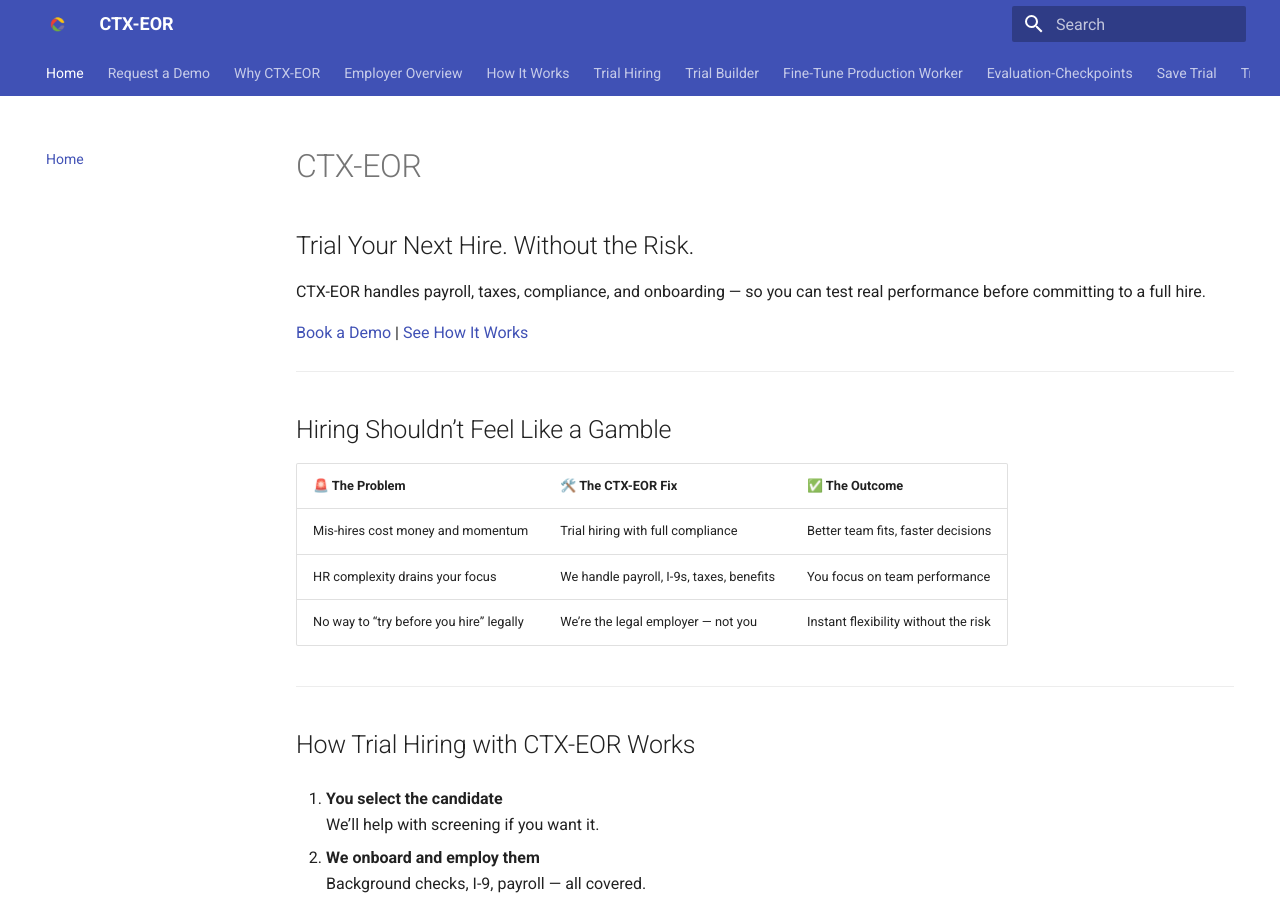
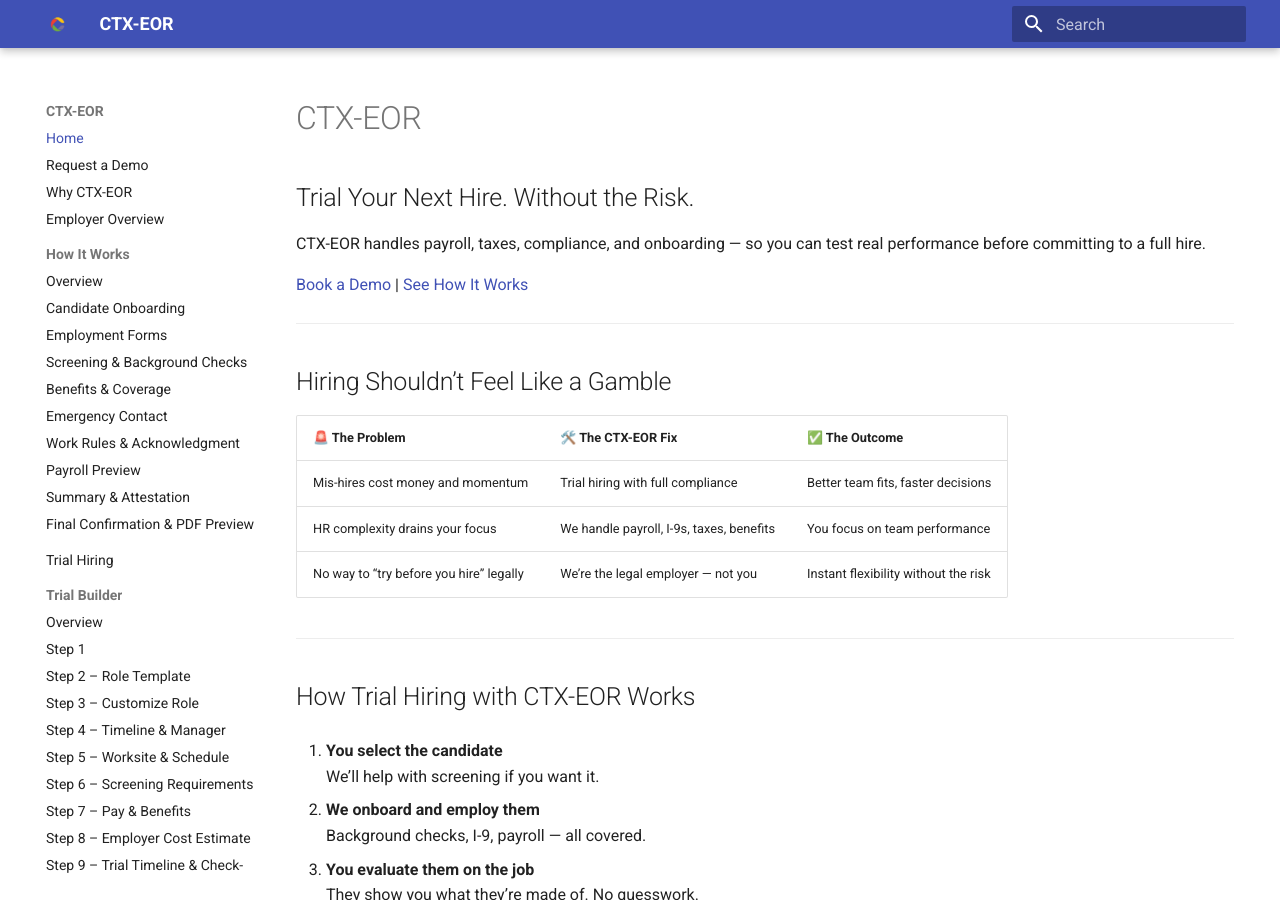
Before and after one commit to cirrusflyer275ds/ctx-eor-site, an MkDocs documentation site: the page built from docs/index.md, in a window 1280 px wide and 900 px high. Built offline with MkDocs 1.6.1 and Material for MkDocs 9.7.7, drawn with Linux system fonts in a browser that asks for light colours.

Commit message:
Update mkdocs.yml

```diff
--- a/mkdocs.yml
+++ b/mkdocs.yml
@@ -5,8 +5,6 @@ site_author: CTX-EOR Team
 theme:
   name: material
   features:
-    - navigation.tabs
-    - navigation.top
     - navigation.expand
     - navigation.sections
   logo: logo.png
```
